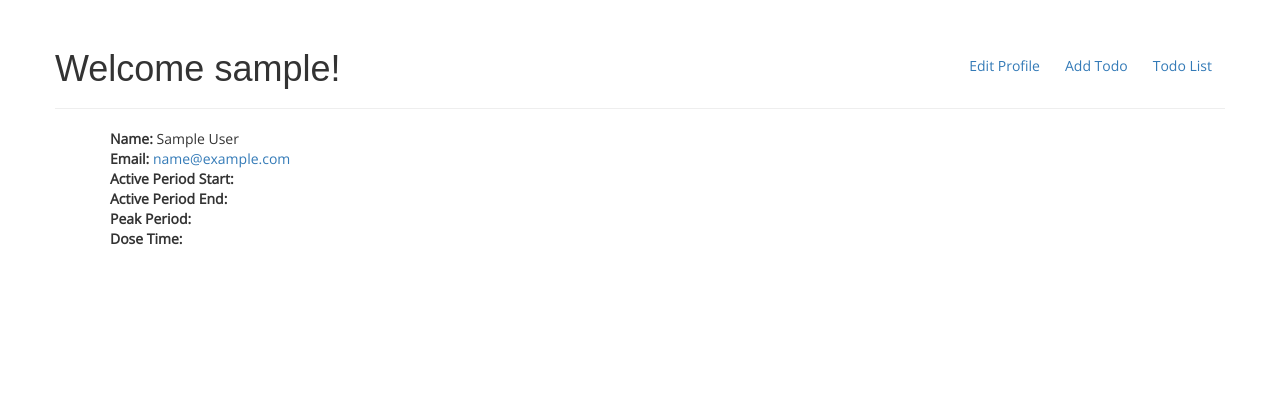
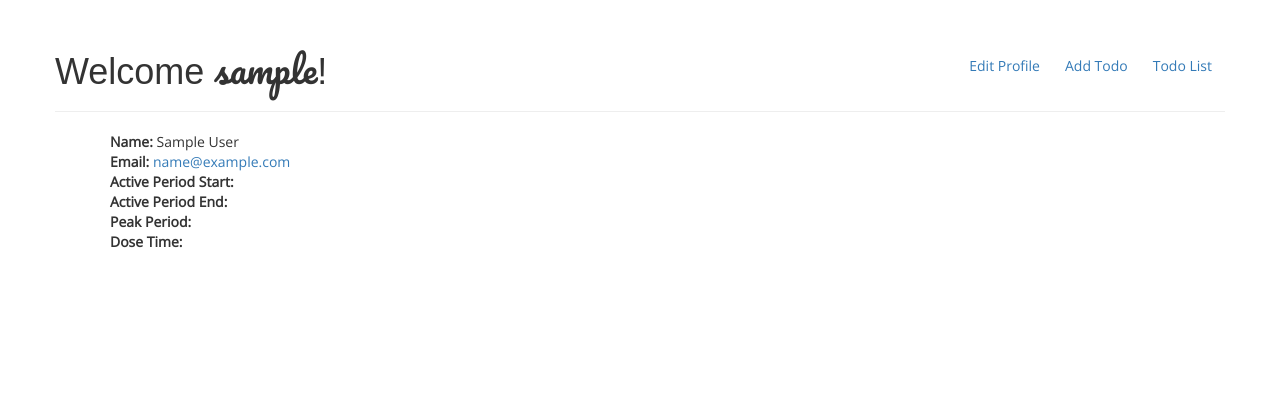
Before and after one commit to NeuroPyPlanner/NeuroPy, a Django app: page /profile/ in a window 1280 px wide. Shown: the part 51-471 px from the top of the page. Run offline with Django 3.2, Linux system fonts and the light colour scheme; the visitor is signed in with stand-in values (Sample User, id 1); parts of the project's set-up code (start-up, migrations or seed data) failed here and were passed over; some libraries are stand-ins or nearby versions; some web fonts are replaced.

Commit message:
updated title so username is in a different font

```diff
--- a/neuropy/userprofile/templates/userprofile/profile.html
+++ b/neuropy/userprofile/templates/userprofile/profile.html
@@ -10,7 +10,7 @@
                     <a href="{% url 'list_todo' %}" class="btn">Todo List</a>
                 </div>
         </div>
-        <h1>Welcome {{user.username}}!</h1>
+        <h1 class='welcome'>Welcome <span class='name'>{{user.username}}</span>!</h1>
         </div>
 </div>
 <ul class="unstyled">
```
